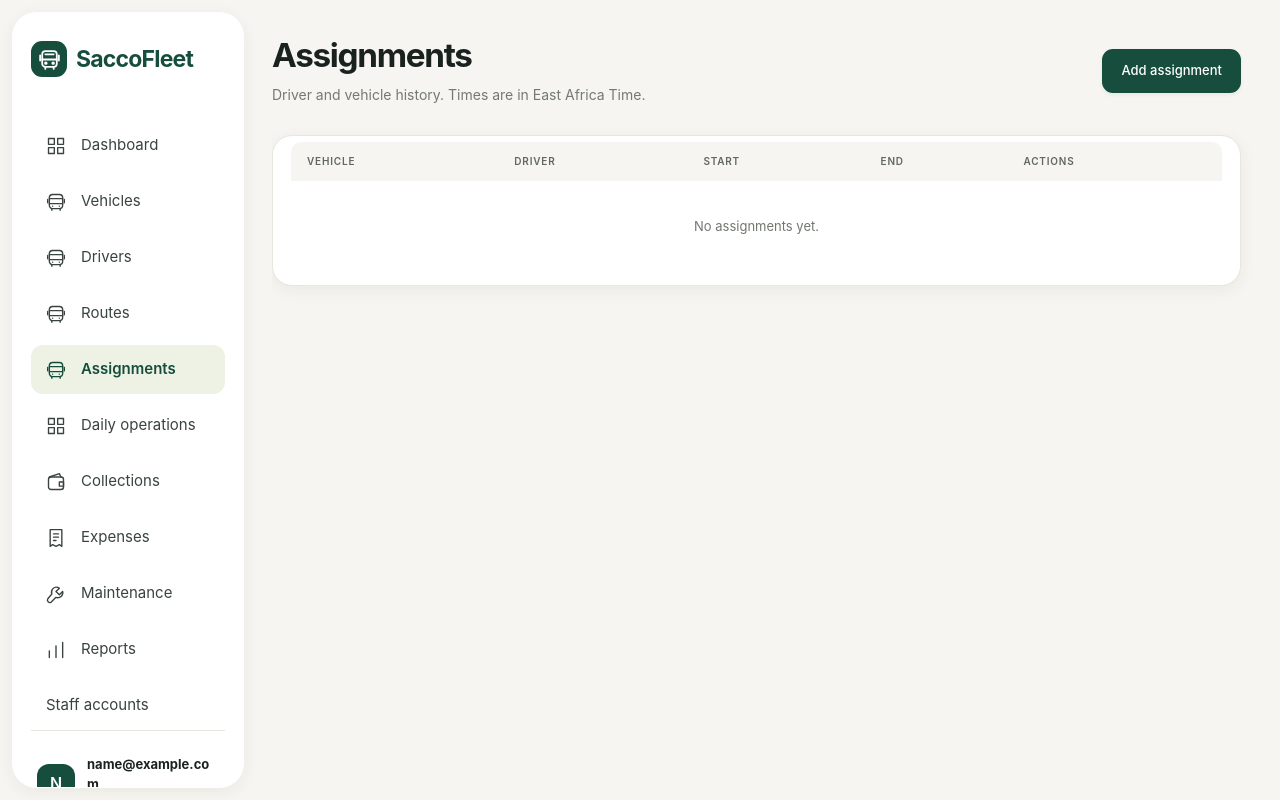
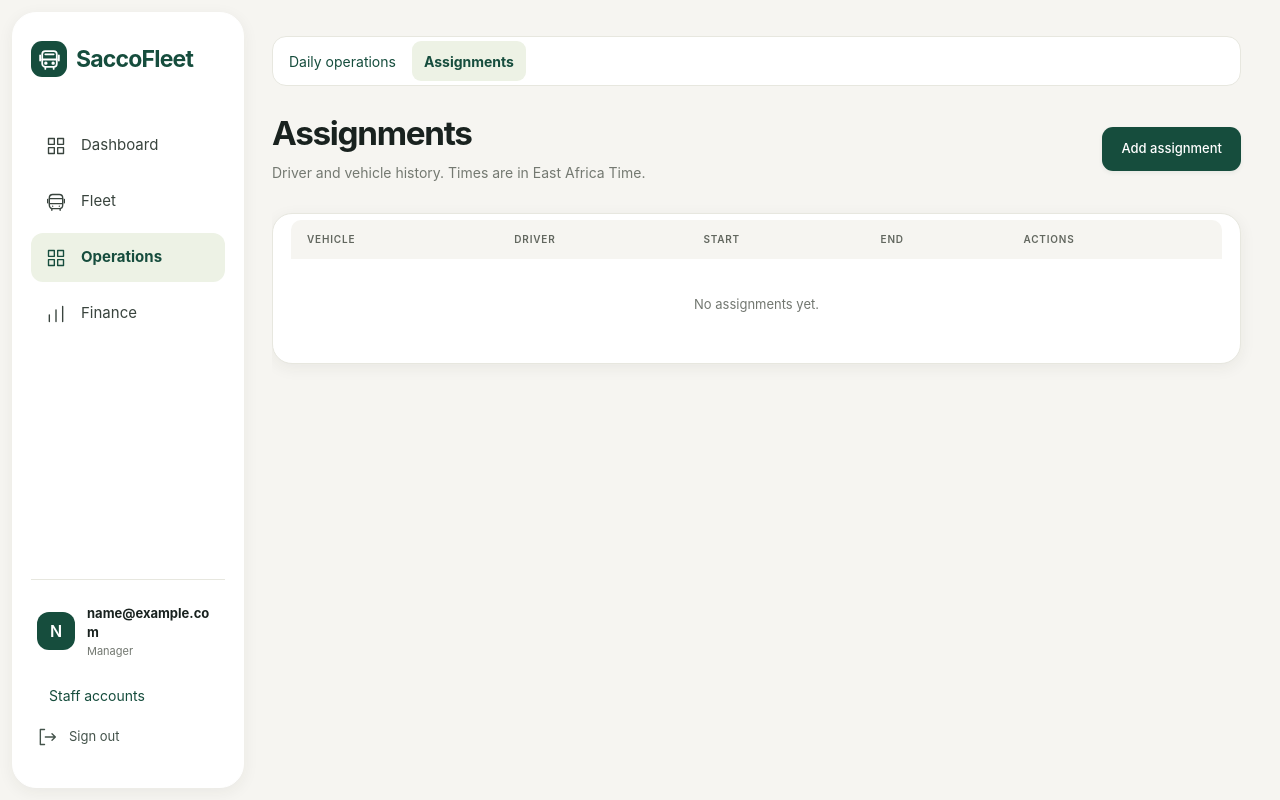
Before and after one commit to TheeBaranga/SaccoFleet, a Django app: page /assignments/ in a window 1280 px wide. Run offline with Django 5.2, Linux system fonts and the light colour scheme; the visitor is signed in with stand-in values (Sample User, id 1); data that the repository does not hold is empty.

Commit message:
Group SaccoFleet navigation by workflow

```diff
--- a/config/settings.py
+++ b/config/settings.py
@@ -34,7 +34,7 @@ TEMPLATES = [{
     "OPTIONS": {"context_processors": [
         "django.template.context_processors.request", "django.contrib.auth.context_processors.auth",
         "django.contrib.messages.context_processors.messages",
-        "core.context_processors.demo_mode",
+        "core.context_processors.demo_mode", "core.context_processors.app_navigation",
     ]},
 }]
 WSGI_APPLICATION = "config.wsgi.application"
--- a/core/context_processors.py
+++ b/core/context_processors.py
@@ -12,3 +12,52 @@ def can_read_demo_inbox(request):
 
 def demo_mode(request):
     return {"debug_demo": can_read_demo_inbox(request)}
+
+
+# The first visible page in each section is its entry point.
+APP_SECTIONS = (
+    ("Dashboard", "dashboard", (
+        ("Dashboard", "dashboard", ()),
+    )),
+    ("Fleet", "vehicles", (
+        ("Vehicles", "vehicles", ("add_vehicle", "vehicle_detail", "edit_vehicle", "delete_vehicle")),
+        ("Drivers", "drivers", ("add_drivers", "edit_drivers")),
+        ("Routes", "routes", ("add_routes", "edit_routes")),
+        ("Maintenance", "maintenance", ("record_service", "edit_service")),
+    )),
+    ("Operations", "dashboard", (
+        ("Daily operations", "daily_operations", ("add_operation", "edit_operation", "operation_detail")),
+        ("Assignments", "assignments", ("add_assignment", "edit_assignment")),
+    )),
+    ("Finance", "reports", (
+        ("Collections", "collections", ("legacy_collections",)),
+        ("Expenses", "expenses", ("add_expense", "edit_expense", "delete_expense")),
+        ("Reports", "reports", ()),
+    )),
+)
+MANAGER_PAGES = {"maintenance", "collections", "expenses", "reports"}
+
+
+def app_navigation(request):
+    match = request.resolver_match
+    if not match or not request.user.is_authenticated:
+        return {}
+    current = match.url_name
+    primary, secondary = [], []
+    for label, icon, entries in APP_SECTIONS:
+        pages = [
+            {"label": name, "route": route,
+             "current": "page" if current == route else "location" if current in related else ""}
+            for name, route, related in entries
+            if request.user.is_sacco_manager or route not in MANAGER_PAGES
+        ]
+        if not pages:
+            continue
+        active = any(page["current"] for page in pages)
+        if active and len(pages) > 1:
+            secondary = pages
+        primary.append({
+            "label": label, "icon": icon, "route": pages[0]["route"],
+            "current": ("page" if current == pages[0]["route"] else "location") if active else "",
+        })
+    return {"app_sections": primary, "app_section_pages": secondary}
--- a/core/static/core/app.css
+++ b/core/static/core/app.css
@@ -380,3 +380,72 @@ textarea{font:inherit;width:100%;padding:12px;border:1px solid var(--border);bor
   .account-ads { min-height: clamp(285px, 52svh, 420px); }
   .account-entry { padding: 36px 24px 48px; }
 }
+
+/* Section links live next to the work they navigate. */
+.sidebar nav a[aria-current],
+.section-nav a[aria-current],
+.profile-link[aria-current] {
+  background: #edf2e5;
+  color: var(--green);
+  font-weight: 650;
+}
+
+.section-nav {
+  display: flex;
+  flex-wrap: wrap;
+  gap: 4px;
+  padding: 4px;
+  margin-block-end: clamp(16px, 2.5vw, 28px);
+  border: 1px solid var(--border);
+  border-radius: 14px;
+  background: var(--surface);
+}
+
+.section-nav a,
+.profile-link {
+  display: flex;
+  align-items: center;
+  min-block-size: 40px;
+  padding: 8px 12px;
+  border-radius: 9px;
+  color: var(--green);
+  font-size: .875rem;
+  text-decoration: none;
+}
+
+.section-nav a:hover,
+.profile-link:hover {
+  background: #f5f6f1;
+}
+
+.primary-nav a:focus-visible,
+.section-nav a:focus-visible,
+.profile-link:focus-visible {
+  outline: 2px solid currentColor;
+  outline-offset: -2px;
+}
+
+@media (max-width: 760px) {
+  .sidebar .primary-nav {
+    flex-wrap: wrap;
+    overflow: visible;
+  }
+
+  .sidebar .primary-nav a {
+    flex: 1 1 8rem;
+    min-inline-size: 0;
+    white-space: normal;
+    padding-inline: 8px;
+  }
+
+  .profile {
+    align-items: center;
+    flex-wrap: wrap;
+    gap: 4px;
+  }
+
+  .section-nav a {
+    flex: 1 1 auto;
+    justify-content: center;
+  }
+}
--- a/templates/app.html
+++ b/templates/app.html
@@ -5,27 +5,29 @@
 <div class="app-layout">
   <aside class="sidebar">
     {% include 'brand.html' %}
-    <nav aria-label="Main navigation">
-      <a href="{% url 'dashboard' %}" {% if request.resolver_match.url_name == 'dashboard' %}aria-current="page"{% endif %}>{% include 'icon.html' with name='dashboard' %}<span>Dashboard</span></a>
-      <a href="{% url 'vehicles' %}" {% if request.resolver_match.url_name == 'vehicles' or request.resolver_match.url_name == 'add_vehicle' or request.resolver_match.url_name == 'vehicle_detail' or request.resolver_match.url_name == 'edit_vehicle' or request.resolver_match.url_name == 'delete_vehicle' %}aria-current="page"{% endif %}>{% include 'icon.html' with name='vehicles' %}<span>Vehicles</span></a>
-      <a href="{% url 'drivers' %}" {% if request.resolver_match.url_name == 'drivers' %}aria-current="page"{% endif %}>{% include 'icon.html' with name='vehicles' %}<span>Drivers</span></a>
-      <a href="{% url 'routes' %}" {% if request.resolver_match.url_name == 'routes' %}aria-current="page"{% endif %}>{% include 'icon.html' with name='vehicles' %}<span>Routes</span></a>
-      <a href="{% url 'assignments' %}" {% if request.resolver_match.url_name == 'assignments' %}aria-current="page"{% endif %}>{% include 'icon.html' with name='vehicles' %}<span>Assignments</span></a>
-      <a href="{% url 'daily_operations' %}" {% if request.resolver_match.url_name == 'daily_operations' %}aria-current="page"{% endif %}>{% include 'icon.html' with name='dashboard' %}<span>Daily operations</span></a>
-      {% if request.user.is_sacco_manager %}
-      <a href="{% url 'collections' %}" {% if request.resolver_match.url_name == 'collections' or request.resolver_match.url_name == 'legacy_collections' %}aria-current="page"{% endif %}>{% include 'icon.html' with name='collections' %}<span>Collections</span></a>
-      <a href="{% url 'expenses' %}" {% if request.resolver_match.url_name == 'expenses' or request.resolver_match.url_name == 'add_expense' or request.resolver_match.url_name == 'edit_expense' or request.resolver_match.url_name == 'delete_expense' %}aria-current="page"{% endif %}>{% include 'icon.html' with name='expenses' %}<span>Expenses</span></a>
-      <a href="{% url 'maintenance' %}" {% if request.resolver_match.url_name == 'maintenance' %}aria-current="page"{% endif %}>{% include 'icon.html' with name='maintenance' %}<span>Maintenance</span></a>
-      <a href="{% url 'reports' %}" {% if request.resolver_match.url_name == 'reports' %}aria-current="page"{% endif %}>{% include 'icon.html' with name='reports' %}<span>Reports</span></a>
-      <a href="{% url 'manage_staff' %}" {% if request.resolver_match.url_name == 'manage_staff' %}aria-current="page"{% endif %}><span>Staff accounts</span></a>
-      {% endif %}
+    <nav class="primary-nav" aria-label="Main navigation">
+      {% for section in app_sections %}
+        <a href="{% url section.route %}"{% if section.current %} aria-current="{{ section.current }}"{% endif %}>
+          {% include 'icon.html' with name=section.icon %}<span>{{ section.label }}</span>
+        </a>
+      {% endfor %}
     </nav>
     <div class="profile">
       <div class="user-card"><span class="avatar">{{ request.user.email|first|upper }}</span><div><strong>{{ request.user.email|cut:"@gmail.com" }}</strong><small>{{ request.user.get_role_display }}</small></div></div>
+      {% if request.user.is_sacco_manager %}
+        <a class="profile-link" href="{% url 'manage_staff' %}"{% if request.resolver_match.url_name == 'manage_staff' %} aria-current="page"{% endif %}>Staff accounts</a>
+      {% endif %}
       <form method="post" action="{% url 'logout' %}">{% csrf_token %}<button type="submit" class="link-button">{% include 'icon.html' with name='logout' %} Sign out</button></form>
     </div>
   </aside>
   <main class="dashboard" tabindex="0">
+    {% if app_section_pages %}
+      <nav class="section-nav" aria-label="Section navigation">
+        {% for page in app_section_pages %}
+          <a href="{% url page.route %}"{% if page.current %} aria-current="{{ page.current }}"{% endif %}>{{ page.label }}</a>
+        {% endfor %}
+      </nav>
+    {% endif %}
     {% if messages %}<div class="messages" role="status">{% for message in messages %}<p>{{ message }}</p>{% endfor %}</div>{% endif %}
     {% block page_content %}{% endblock %}
   </main>
--- a/templates/base.html
+++ b/templates/base.html
@@ -6,7 +6,7 @@
   <meta name="viewport" content="width=device-width, initial-scale=1">
   <meta name="color-scheme" content="light">
   <title>{% block title %}Sacco Fleet{% endblock %}</title>
-  <link rel="stylesheet" href="{% static 'core/app.css' %}?v=split-editorial-1">
+  <link rel="stylesheet" href="{% static 'core/app.css' %}?v=grouped-navigation-1">
 </head>
 <body class="{% block body_class %}{% endblock %}">
   {% block content %}{% endblock %}
```
